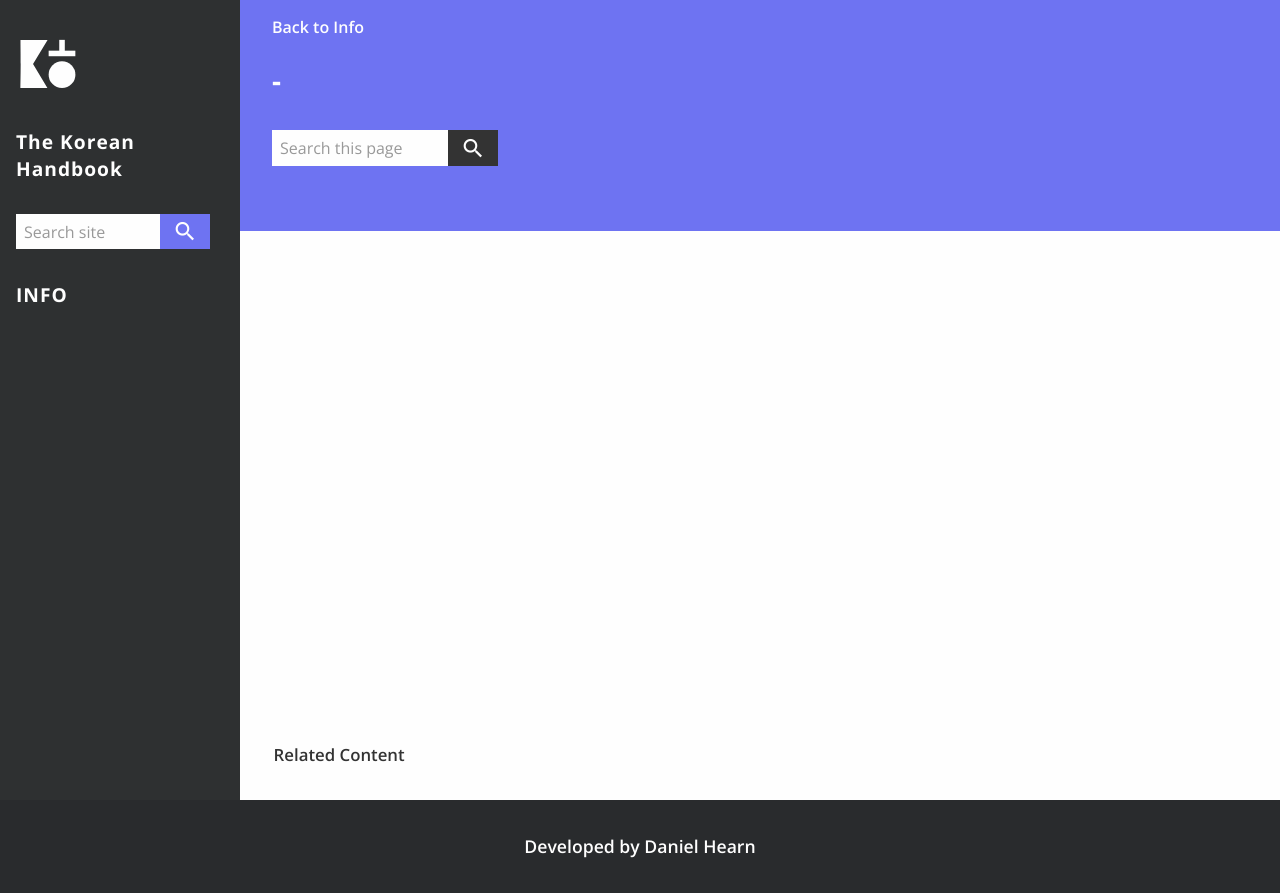
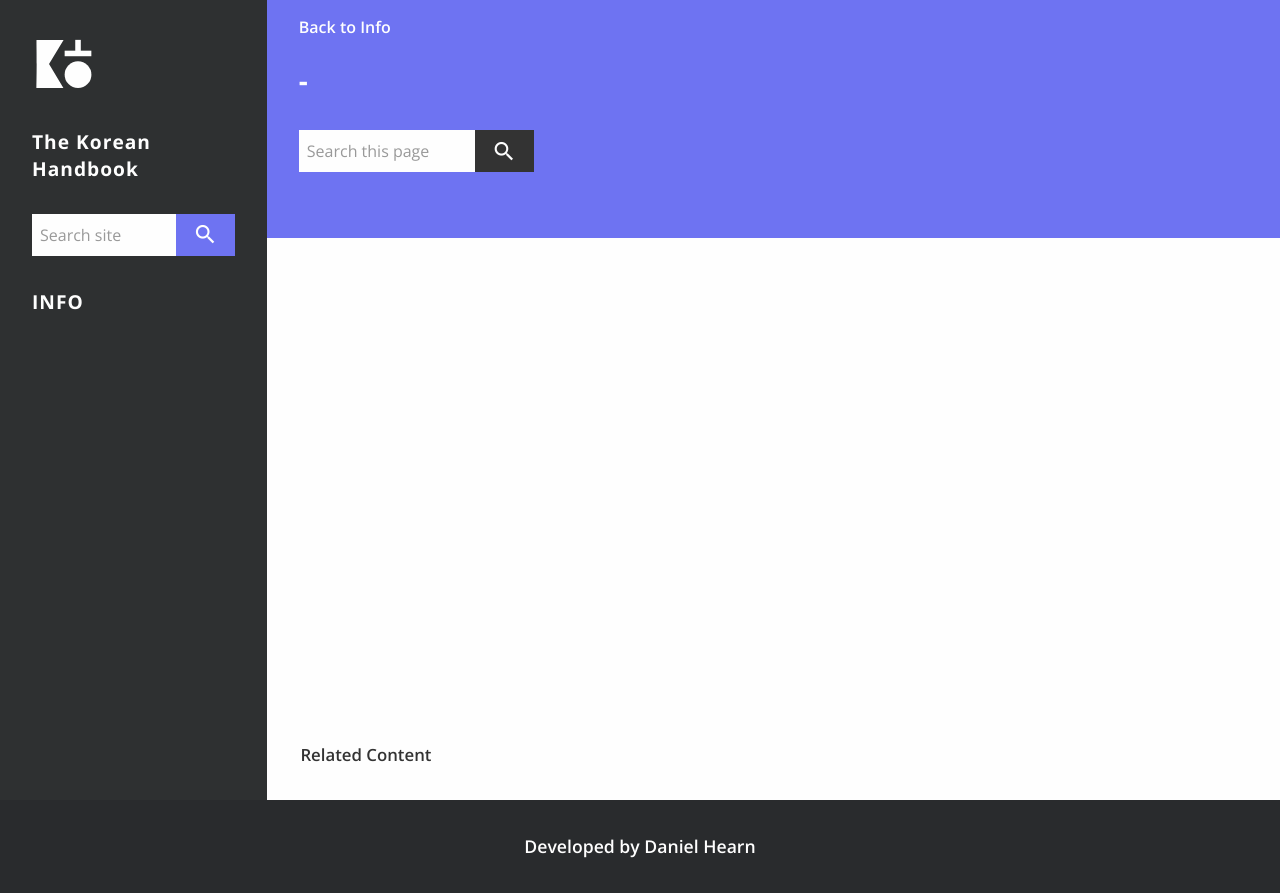
Before and after one commit to DanielHearn/korean-handbook, a Django app: template koreanhandbook/koreanhandbook/core/templates/info_table_row_2.html in a window 1280 px wide. Run offline with Django 3.2, Linux system fonts and the light colour scheme; the template is opened without the code that fills it, so the values that code supplies are empty.

Commit message:
Improve button and nav styling

```diff
--- a/koreanhandbook/scss/partials/_button.scss
+++ b/koreanhandbook/scss/partials/_button.scss
@@ -2,7 +2,7 @@
     @include button;
     background: $accent;
     color: $white;
-    padding: 0.3em 0.75em;
+    padding: 0.5em 1em;
     &:hover {
       background: $accent-dark;
     }
@@ -11,7 +11,7 @@
     @include button;
     background: $dark;
     color: $white;
-    padding: 0.3em 0.75em;
+    padding: 0.5em 1em;
     &:hover {
       background: $darker;
     }
--- a/koreanhandbook/scss/partials/_content.scss
+++ b/koreanhandbook/scss/partials/_content.scss
@@ -1,11 +1,10 @@
 main {
   background: $white;
   min-height: 100vh;
-  flex: 5;
+  flex: 7;
   z-index: 1;
   display: flex;
   flex-direction: column;
-  //justify-content: space-between;
 }
 
 .content {
--- a/koreanhandbook/scss/partials/_nav.scss
+++ b/koreanhandbook/scss/partials/_nav.scss
@@ -18,7 +18,7 @@
   display: flex;
   justify-content: center;
   align-content: center;
-  padding: $content-padding/2;
+  padding: $content-padding;
   flex: 1;
   z-index: 2;
   box-sizing: border-box;
--- a/koreanhandbook/static/css/main.css
+++ b/koreanhandbook/static/css/main.css
@@ -14,7 +14,7 @@
   display: flex;
   justify-content: center;
   align-content: center;
-  padding: 1em;
+  padding: 2em;
   flex: 1;
   z-index: 2;
   box-sizing: border-box; }
@@ -206,7 +206,7 @@
 main {
   background: #fefefe;
   min-height: 100vh;
-  flex: 5;
+  flex: 7;
   z-index: 1;
   display: flex;
   flex-direction: column; }
@@ -815,7 +815,7 @@ footer {
   -webkit-appearance: none;
   background: #6E73F2;
   color: #fefefe;
-  padding: 0.3em 0.75em; }
+  padding: 0.5em 1em; }
   .button--purple .material-icons {
     font-size: 1.5em; }
   .button--purple:hover {
@@ -844,7 +844,7 @@ footer {
   -webkit-appearance: none;
   background: #333;
   color: #fefefe;
-  padding: 0.3em 0.75em; }
+  padding: 0.5em 1em; }
   .button--dark .material-icons {
     font-size: 1.5em; }
   .button--dark:hover {
```
Also changed, not shown: 1 other file.
